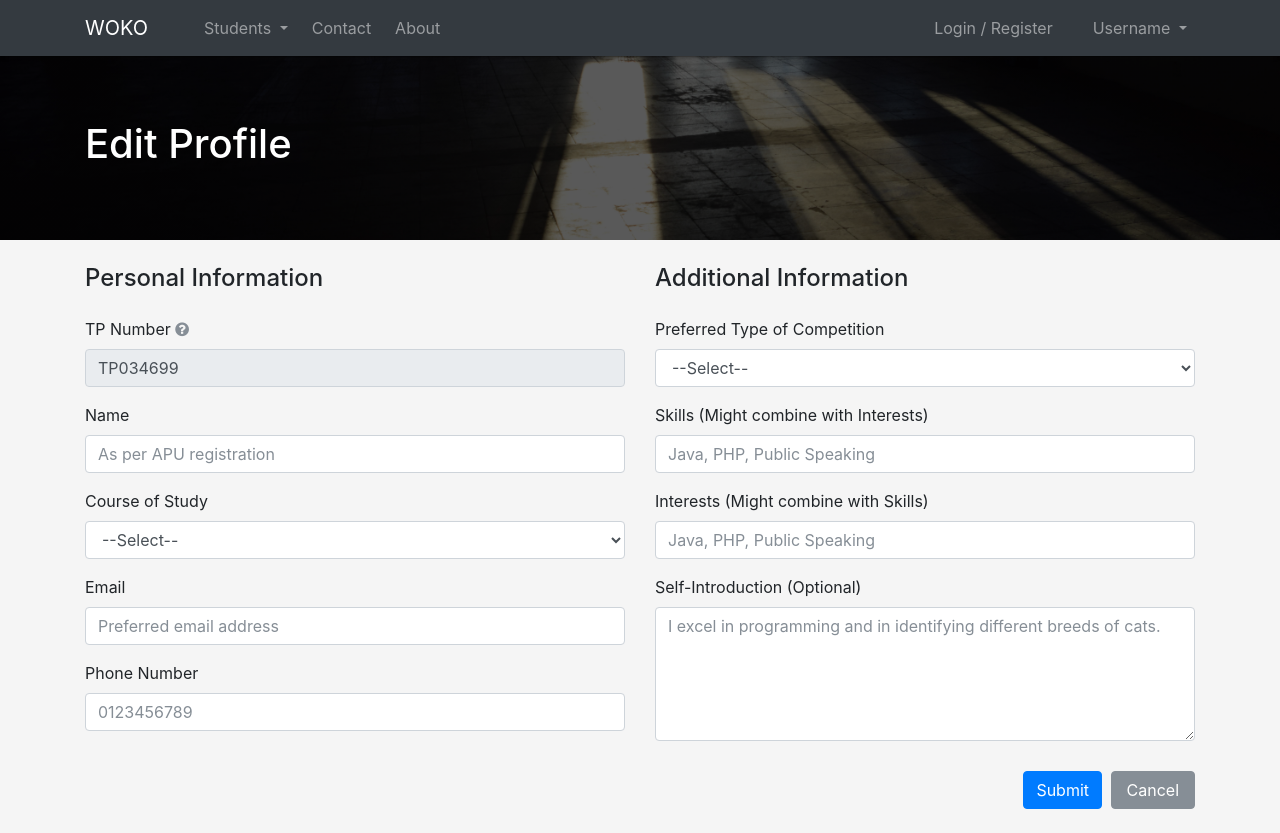
After one commit to naseelemak/WOKO, a PHP site: page /edit-profile.php in a window 1280 px wide. The commit adds this page. Run offline with PHP 8.4, Linux system fonts and the light colour scheme.

Commit message:
Added Profile, EditProfile, and ChangePassword pages. Used tooltips for EditProfile. Made improvements to other pages.

```diff
--- a/assets/css/style.css
+++ b/assets/css/style.css
@@ -32,6 +32,28 @@ button:hover {
     color: #696969;
     text-decoration: none;
     cursor: pointer;
+}
+
+.jumbotron {
+    background:
+        linear-gradient(
+        rgba(0, 0, 0, 0.65),
+        rgba(0, 0, 0, 0.65)
+        ),
+
+        url("../images/jumbotron.jpg") no-repeat;
+        background-position-x: 0%;
+        background-position-y: 0%;
+        background-size: auto auto;
+    background-size: cover;
+    background-position: center;
+    color: white;
+    height: auto;
+    width: 100%;
+}
+
+.navbar {
+    box-shadow: 0 2px 2px 0 rgba(0,0,0,.14),0 3px 1px -2px rgba(0,0,0,.2),0 1px 5px 0 rgba(0,0,0,.12);
 }
 
 
--- /dev/null
+++ b/edit-profile.php
@@ -0,0 +1,112 @@
+<?php
+
+$currentPage = "Edit Profile";
+
+include 'misc/header.php';
+
+?>
+
+<div class="jumbotron jumbotron-fluid mb-4">
+    <div class="container">
+        <h1 class="display-5">
+            <?php echo $currentPage ?>
+        </h1>
+    </div>
+</div>
+
+<div class="container mt-3">
+
+    <div class="row">
+        <div class="col-md-6 mb-4">
+            <h4 class="mb-4">Personal Information</h4>
+
+            <form>
+                <!-- TP Number -->
+                <div class="form-group">
+                    <label for="inputTP">TP Number&nbsp;</label><i class="fa fa-question-circle text-muted" data-toggle="tooltip" data-placement="auto" title="Please contact site admin to make changes" aria-hidden="true"></i>
+                    <input type="id" class="form-control" id="inputTP" value="TP034699" disabled>
+                </div>
+
+                <!-- Name -->
+                <div class="form-group">
+                    <label for="inputName">Name</label>
+                    <input type="text" class="form-control" id="inputName" placeholder="As per APU registration">
+                </div>
+
+                <!-- Course of Study -->
+                <div class="form-group">
+                    <label for="courseSelect">Course of Study</label>
+                    <select class="form-control" id="courseSelect">
+                        <option>--Select--</option>
+                        <option>Foundation in IT</option>
+                        <option>BSc (Hons) in Information Technology</option>
+                        <option>BSc (Hons) in Information Technology with specialism in Information System Security</option>
+                        <option>BSc (Hons) in Information Technology with specialism in Cloud Computing</option>
+                        <option>BSc (Hons) in Software Engineering</option>
+                    </select>
+                </div>
+
+                <!-- Email -->
+                <div class="form-group">
+                    <label for="inputEmail">Email</label>
+                    <input type="email" class="form-control" id="inputEmail" placeholder="Preferred email address">
+                </div>
+
+                <!-- Phone Number -->
+                <div class="form-group">
+                    <label for="inputTel">Phone Number</label>
+                    <input class="form-control" type="tel" placeholder="0123456789" id="inputTel">
+                </div>
+            </form>
+        </div>
+        <div class="col-md-6">
+            <h4 class="mb-4">Additional Information</h4>
+
+            <form>
+                <!-- Preferred Type of Competition -->
+                <div class="form-group">
+                    <label for="compTypeSelect">Preferred Type of Competition</label>
+                    <select class="form-control" id="courseSelect">
+                        <option>--Select--</option>
+                        <option>Individual</option>
+                        <option>Team</option>
+                    </select>
+                </div>
+
+                <!-- Skills -->
+                <div class="form-group">
+                    <label for="inputSkills">Skills (Might combine with Interests)</label>
+                    <input type="text" class="form-control" placeholder="Java, PHP, Public Speaking" id="inputSkills">
+                </div>
+
+                <!-- Interests -->
+                <div class="form-group">
+                    <label for="inputInterests">Interests (Might combine with Skills)</label>
+                    <input type="text" class="form-control" placeholder="Java, PHP, Public Speaking" id="inputInterests">
+                </div>
+
+                <!-- Self-Introduction -->
+                <div class="form-group">
+                    <label for="inputIntroduction">Self-Introduction (Optional)</label>
+                    <textarea class="form-control" id="inputIntroduction" placeholder="I excel in programming and in identifying different breeds of cats." rows="5"></textarea>
+                </div>
+            </form>
+        </div>
+    </div>
+
+
+    <div class="float-right mb-4">
+        <button type="submit" class="btn btn-primary mr-1" role="button">Submit</button>
+        <a class="btn btn-secondary" href="profile.php" style="padding-left: 15px; padding-right: 15px;">Cancel</a>
+    </div>
+
+
+</div>
+
+
+
+<?php
+
+include 'misc/footer.php';
+
+?>
--- a/login.php
+++ b/login.php
@@ -2,7 +2,7 @@
 <html lang="en">
 
 <head>
-    <title>WOKO</title>
+    <title>Login | WOKO</title>
     <!-- Required meta tags -->
     <meta charset="utf-8">
     <meta name="viewport" content="width=device-width, initial-scale=1, shrink-to-fit=no">
--- a/misc/footer.php
+++ b/misc/footer.php
@@ -1,7 +1,15 @@
-        <!-- JavaScript -->
+<!-- JavaScript -->
 
-        <script src="assets/js/jquery.min.js"></script>
-        <script src="assets/js/popper.min.js"></script>
-        <script src="assets/js/bootstrap.min.js"></script>
-    </body>
+<script src="assets/js/jquery.min.js"></script>
+<script src="assets/js/popper.min.js"></script>
+<script src="assets/js/bootstrap.min.js"></script>
+<script>
+    $(document).ready(function() {
+        $('[data-toggle="tooltip"]').tooltip();
+    });
+
+</script>
+
+</body>
+
 </html>
--- a/misc/header.php
+++ b/misc/header.php
@@ -2,7 +2,7 @@
 <html lang="en">
 
 <head>
-    <title>WOKO</title>
+    <title><?php echo $currentPage; ?> | WOKO</title>
     <!-- Required meta tags -->
     <meta charset="utf-8">
     <meta name="viewport" content="width=device-width, initial-scale=1, shrink-to-fit=no">
@@ -43,7 +43,7 @@
                         <a class="nav-link" href="contact.php">Contact</a>
                     </li>
                     <li class="nav-item mr-4">
-                        <a class="nav-link" href="#">About</a>
+                        <a class="nav-link" href="about.php">About</a>
                     </li>
                 </ul>
                 <div class="my-2 my-lg-0">
@@ -56,8 +56,8 @@
                                     Username
                                 </a>
                             <div class="dropdown-menu" aria-labelledby="navbarDropdown">
-                                <a class="dropdown-item" href="#">Profile</a>
-                                <a class="dropdown-item" href="#">Settings</a>
+                                <a class="dropdown-item" href="profile.php">Profile</a>
+                                <a class="dropdown-item" href="change-password.php">Change Password</a>
                                 <div class="dropdown-divider"></div>
                                 <a class="dropdown-item" href="#">Logout</a>
                             </div>
```
Also changed, not shown: about.php (+7 -5 lines), change-password.php (added, +52 -0 lines), competition-details.php (+5 -2 lines), competitions.php (+7 -2 lines), contact.php (+4 -4 lines), profile.php (added, +99 -0 lines), register.php (+7 -11 lines), assets/images/jumbotron.jpg (added), 1 other file.
